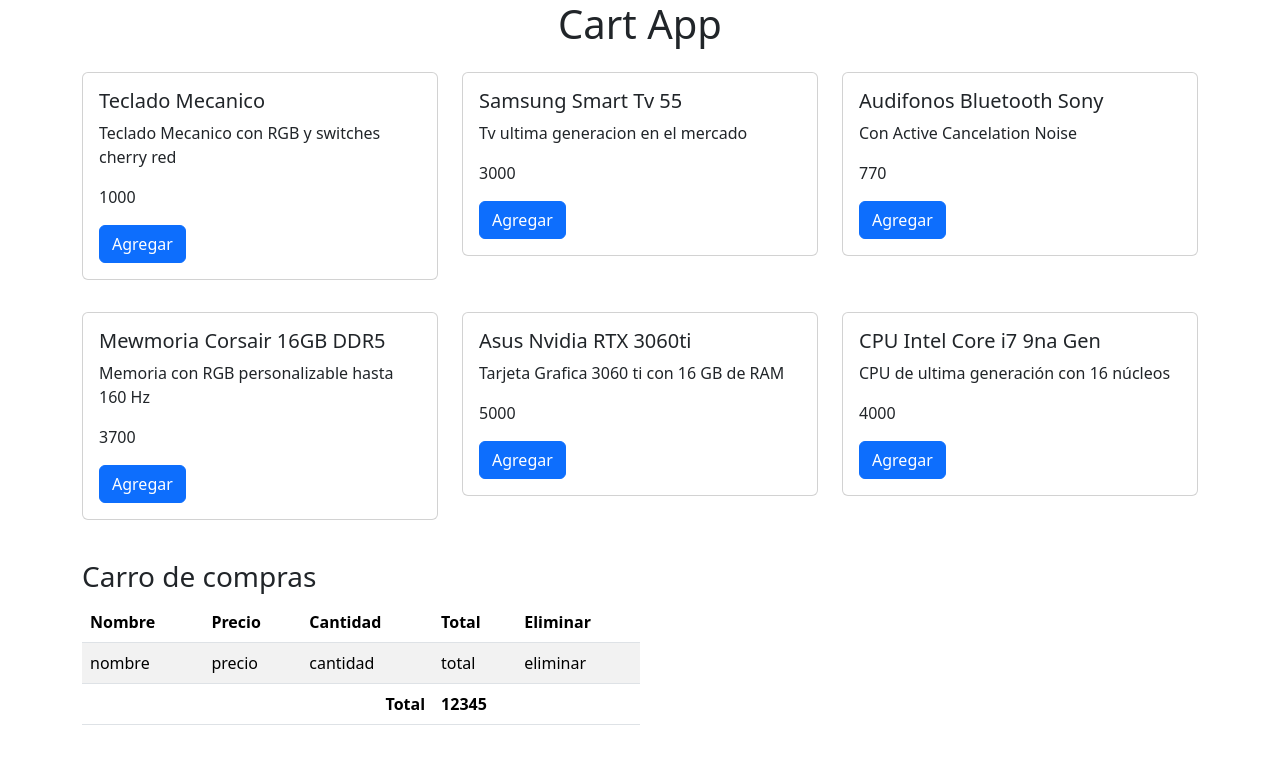
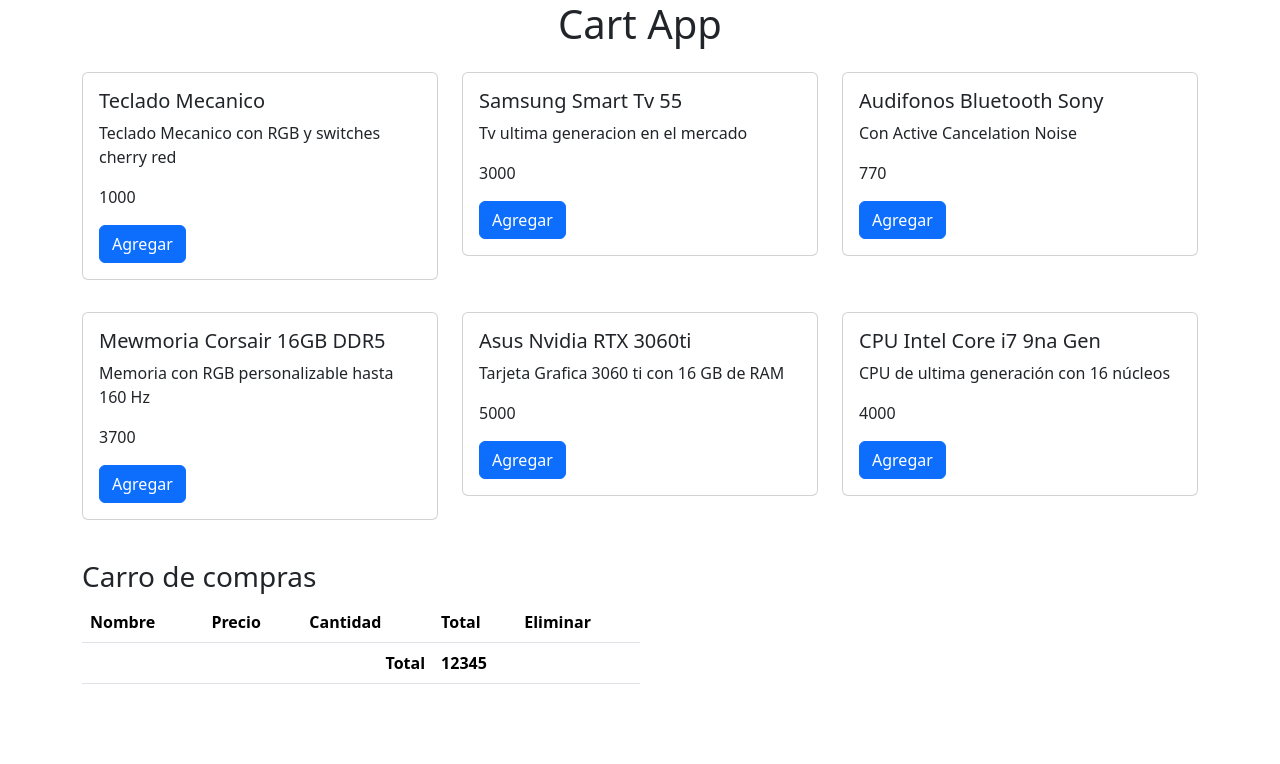
Before and after one commit to VictorPrado002/cart-app, a React (Vite) app: page / in a window 1280 px wide. Shown: the top 764 px of the page. Built offline with nearby package versions, Linux system fonts and the light colour scheme.

Commit message:
products can be add to the cart

```diff
--- a/src/CartApp.jsx
+++ b/src/CartApp.jsx
@@ -1,15 +1,39 @@
+import {  useState } from "react";
 import { CartView } from "./components/CartView";
 import { CatalogView } from "./components/CatalogView";
 
+const initialCartItems=[
+    // {
+    //     product:{},
+    //     quantity:0,
+    //     total:0
+    // },
+]
 export const CartApp =() =>{
+    const [cartItems,setCartItems] =useState(initialCartItems);
+
+    const handlerAddProductsCart = (product) =>{
+        setCartItems([
+            ...cartItems,
+            {
+                product,
+                quantity:1,
+                total:product.price*1
+
+            }
+        ])};
 
     return (
     <>
     <div className="container">
     <h3 className="h1 text-center">Cart App</h3>
-       <CatalogView />
+
+       <CatalogView
+       handler={handlerAddProductsCart}/>
         <div className="my-4 w-50">
-          <CartView/>
+          <CartView
+            items ={cartItems}
+            />
         </div>
     </div>
     </>
--- a/src/components/CartView.jsx
+++ b/src/components/CartView.jsx
@@ -1,5 +1,5 @@
 
-export const CartView = () => {
+export const CartView = ({items}) => {
   return (
     <>
       <h3>Carro de compras</h3>
@@ -14,13 +14,16 @@
                     </tr>
                 </thead>
                 <tbody>
-                    <tr>
-                        <td>nombre</td>
-                        <td>precio</td>
-                        <td>cantidad</td>
-                        <td>total</td>
+                  {items.map (item =>(
+                    <tr key={item.product.id} >
+                        <td>{item.product.name}</td>
+                        <td>{item.product.price}</td>
+                        <td>{item.quantity}</td>
+                        <td>{item.product.price*item.quantity}</td>
                         <td>eliminar</td>
                     </tr>
+                  ))}
+
                 </tbody>
                 <tfoot>
                     <tr>
--- a/src/components/CatalogView.jsx
+++ b/src/components/CatalogView.jsx
@@ -2,7 +2,7 @@
 import { getProducts } from "../services/productService";
 import { ProductCardView } from "./ProductCardView";
 
-export const CatalogView = () =>{
+export const CatalogView = ({handler}) =>{
     const [products,setProducts] = useState([]);
     useEffect(()=>{
         setProducts(getProducts());
@@ -13,6 +13,8 @@
                 {products.map(prod => (
             <div className="col-4 my-3" key={prod.id}>
                 <ProductCardView
+                handler={handler}
+                id={prod.id}
                 name={prod.name}
                 description={prod.description}
                 price={prod.price}/>
--- a/src/components/ProductCardView.jsx
+++ b/src/components/ProductCardView.jsx
@@ -1,4 +1,7 @@
-export const ProductCardView = ({name,description,price}) => {
+export const ProductCardView = ({handler,id,name,description,price}) => {
+  const onAddProduct = (product)=>{
+    handler(product);
+  }
   return (
     <>
     <div className="card">
@@ -6,7 +9,8 @@
                         <h5 className="card-title">{name}</h5>
                         <p className="card-text">{description}</p>
                         <p className="card-text">{price}</p>
-                        <button className="btn btn-primary">Agregar</button>
+                        <button className="btn btn-primary"
+                        onClick={()=> onAddProduct({id,name,description,price})}>Agregar</button>
                     </div>
                 </div>
     </>
```
